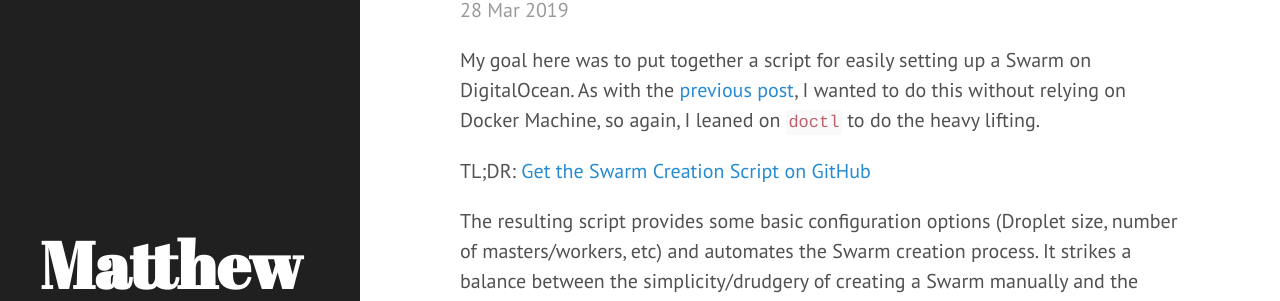
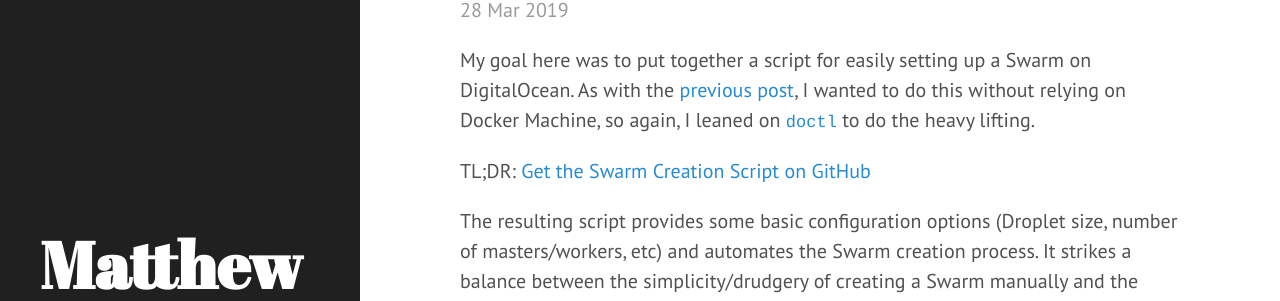
Before and after one commit to mjclemente/mjclemente.github.io, a Jekyll site: the page built from _posts/2019-03-28-docker-swarm-initialization-script-digitalocean.md, in a window 1280 px wide. Shown: the part 185-486 px from the top of the page. Built offline with Jekyll 4.4.1, drawn with Linux system fonts in a browser that asks for light colours; comment, search, counter and statistics services are not loaded.

Commit message:
Adjust link color for code

```diff
--- a/public/css/custom.css
+++ b/public/css/custom.css
@@ -39,7 +39,7 @@
   margin: 0;
 }
 
-input[type=search] {
+input[type="search"] {
   padding: 4px 4px;
   box-sizing: border-box;
   -webkit-appearance: textfield;
@@ -48,9 +48,15 @@
   clear: both;
 }
 code {
-	padding: .15em .15em;
+  padding: 0.15em 0.15em;
   font-size: 85%;
   color: #bf616a;
   background-color: #f9f9f9;
   border-radius: 3px;
 }
+a code {
+  padding: inherit;
+  color: inherit;
+  background-color: inherit;
+  border-radius: inherit;
+}
```
Lines whose indentation alone changed are shown as unchanged.
